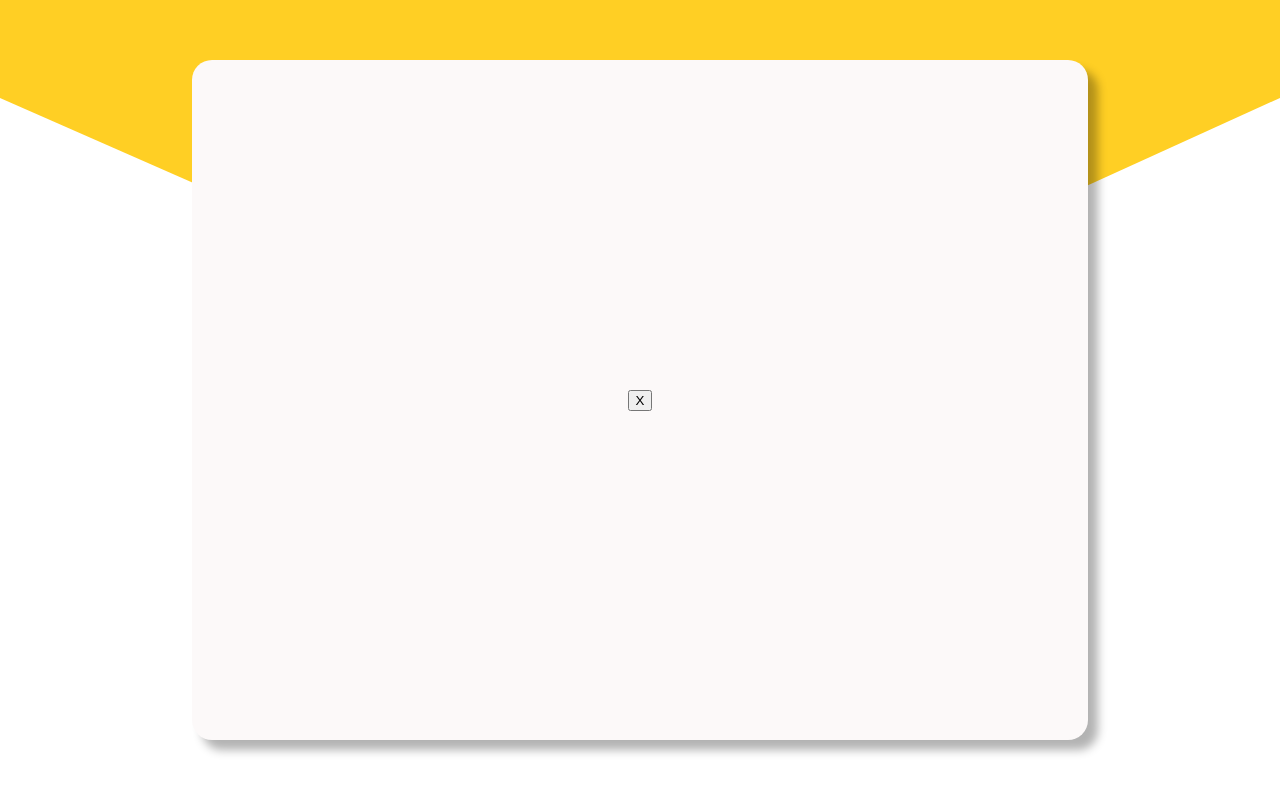
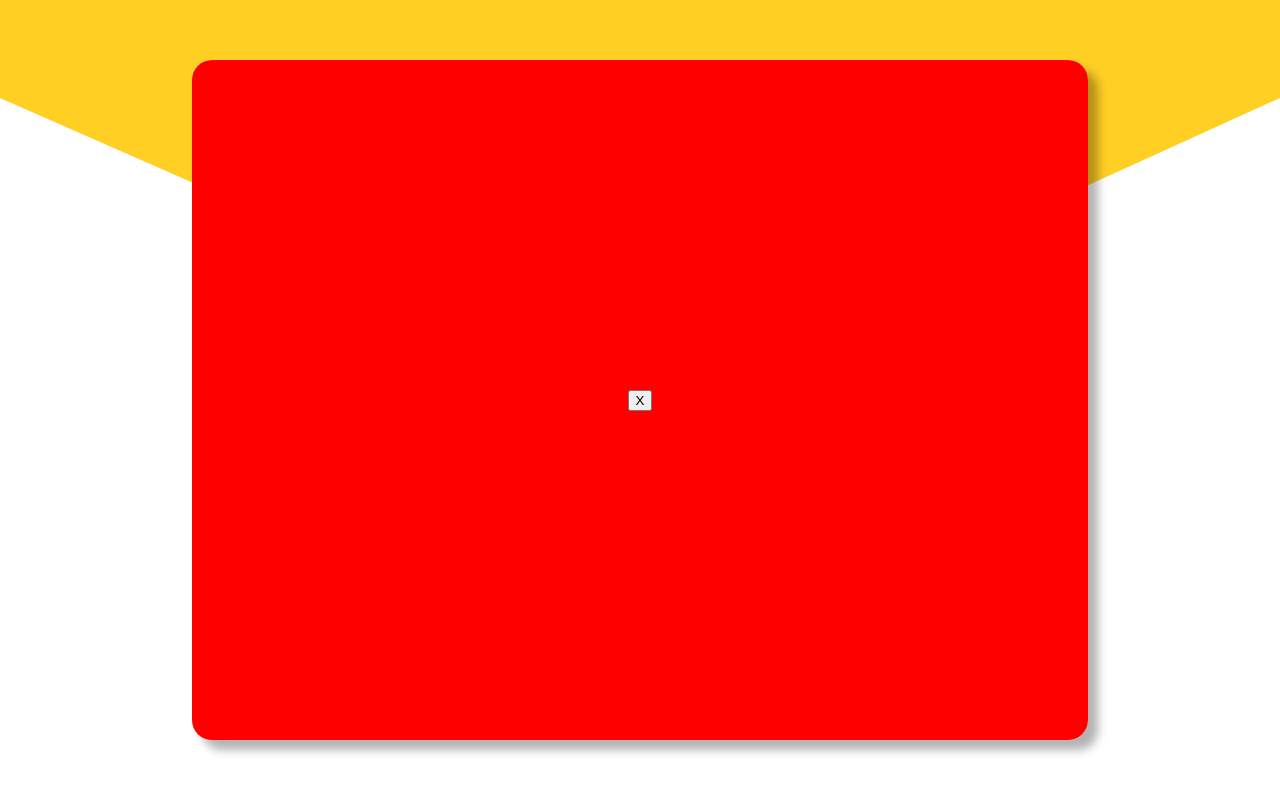
Before and after one commit to MateusQ7/opa-web-frontend, an Angular app: page /register in a window 1280 px wide. Shown: the top 792 px of the page. Built offline with nearby package versions, Linux system fonts and the light colour scheme; a web font is replaced by a local one.

Commit message:
feat: Cria css primeira e segunda pagina do form

```diff
--- a/src/app/user-register/user-register.component.css
+++ b/src/app/user-register/user-register.component.css
@@ -14,14 +14,18 @@
     width: 70%;
     height: 85%;
     background-color: #FCF9F9;
-    top: 0;
-    left: 0;
+    border-radius: 20px;
+    box-shadow: 10px 10px 10px rgba(0, 0, 0, 0.3);
+}
+
+.first-page{
+    width: 100%;
+    height: 100%;
     display: flex;
     flex-direction: column;
     align-items: center;
     justify-content: center;
     border-radius: 20px;
-    box-shadow: 10px 10px 10px rgba(0, 0, 0, 0.3);
 }
 
 .image-perfil{
@@ -189,3 +193,14 @@
     box-sizing: border-box;
     cursor: pointer;
 }
+
+.second-page{
+    width: 100%;
+    height: 100%;
+    display: flex;
+    flex-direction: column;
+    align-items: center;
+    justify-content: center;
+    border-radius: 20px;
+    background-color: red;
+}
```
